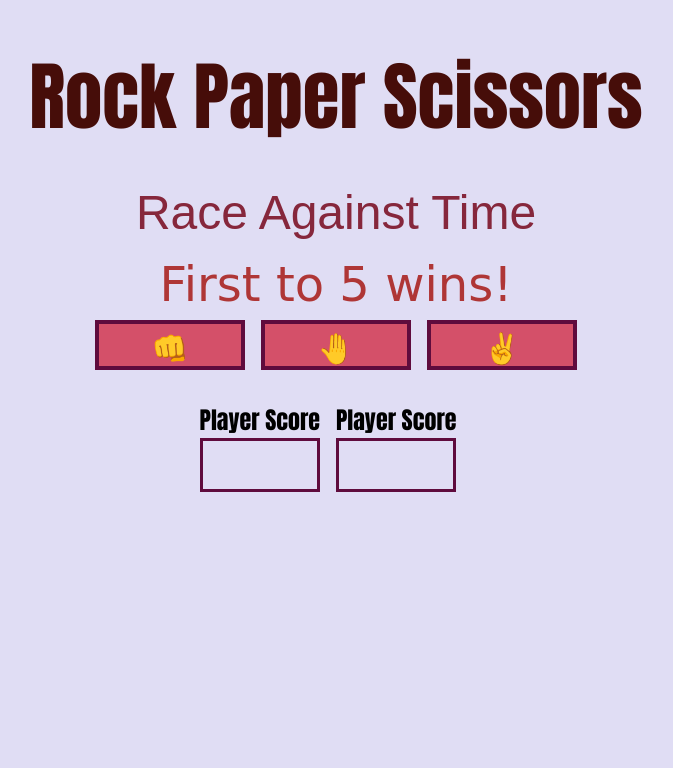
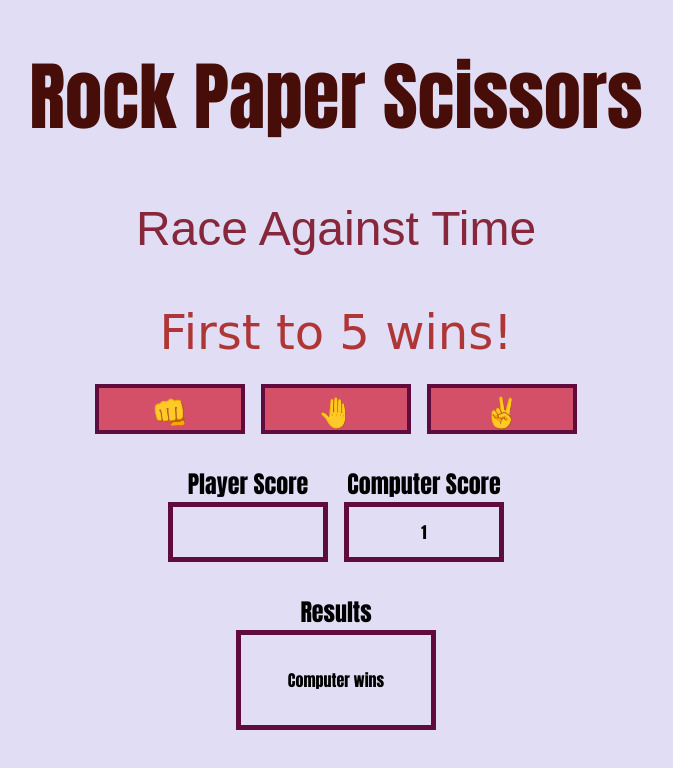
Before and after one commit to Kohese/Rock-Paper-Scissors, a plain HTML site: page index.html in a window 1280 px wide. Both pictures are taken after a click on the button "✌️". Shown: the whole page, without its empty margins (304-977 px from the left). Drawn offline with Linux system fonts and the light colour scheme; a web font is replaced by a local one.

Commit message:
Updated fuctionality of project

```diff
--- a/app.js
+++ b/app.js
@@ -1,19 +1,48 @@
-const button = document.querySelectorAll('button')
+const button = document.querySelectorAll("button");
+const playerBox = document.getElementById("player-box");
+const cpuBox = document.getElementById("computer-box");
+let results = document.getElementById("results-box");
+let plScore = 0;
+let cpuScore = 0;
+
 button.forEach((btn) => {
-  btn.addEventListener('click', (e) => {
-    let playerChoice = e.target.value
-  })
-})
-const choices = ['Rock', 'Paper', 'Scissors']
+  btn.addEventListener("click", (e) => {
+    let playerChoice = e.target.value;
+    round(playerChoice, getComputerChoice());
+    win(plScore, cpuScore);
+  });
+});
+const choices = ["Rock", "Paper", "Scissors"];
 function getComputerChoice() {
-  return choices[Math.floor(Math.random() * choices.length)]
+  return choices[Math.floor(Math.random() * choices.length)];
 }
 
-function win() {
-  return computerScore > playerScore ? 'The Computer Wins' : 'The Player Wins'
+function win(playerScore, computerScore) {
+  if (playerScore === 5 || computerScore === 5) {
+    return computerScore > playerScore
+      ? (results.textContent = "The Computer Wins")
+      : (results.textContent = "The Player Wins");
+  }
 }
-
 function round(player, computer) {
-
+  if (plScore === 5 || cpuScore === 5) return;
+  switch (true) {
+    case player === computer:
+      results.textContent = "hmmm it's a tie";
+      break;
+    case player == "Rock" && computer === "Scissors":
+    case player === "Paper" && computer === "Rock":
+    case player === "Scissors" && computer === "Paper":
+      plScore++;
+      playerBox.textContent = plScore;
+      results.textContent = `Player wins`;
+      break;
+    case player == "Rock" && computer === "Paper":
+    case player === "Paper" && computer === "Scissors":
+    case player === "Scissors" && computer === "Rock":
+      cpuScore++;
+      cpuBox.textContent = cpuScore;
+      results.textContent = `Computer wins`;
+      break;
+  }
 }
-// round()
--- a/index.html
+++ b/index.html
@@ -23,22 +23,23 @@
       <p class="hero hero-p">Race Against Time</p>
       <p class="hero hero-5">First to 5 wins!</p>
       <div class="container">
-        <button id="rock" value="Rock">👊</button>
-        <button id="paper" value="Paper">🤚</button>
-        <button id="scissors" value="Scissors">✌️</button>
+        <button value="Rock">👊</button>
+        <button value="Paper">🤚</button>
+        <button value="Scissors">✌️</button>
       </div>
       <div class="score-container">
         <div class="playerScore">
           <h3>Player Score</h3>
-          <div class="box"></div>
+          <div id="player-box" class="box"></div>
         </div>
         <div class="computerScore">
-          <h3>Player Score</h3>
-          <div class="box"></div>
+          <h3>Computer Score</h3>
+          <div id="computer-box" class="box"></div>
         </div>
-        <div class="results">
-
-        </div>
+      </div>
+      <div class="results">
+        <h3>Results</h3>
+        <div id="results-box"class="result-box"></div>
       </div>
     </div>
     <script src="app.js"></script>
--- a/style.css
+++ b/style.css
@@ -53,29 +53,26 @@ button:hover {
   font-family: 'Edu TAS Beginner', cursive;
   font-size: 40px;
   color: #af3636;
-  margin-top: 20px;
-  margin-bottom: 20px;
+  margin: 24px;
 }
 
 .hero-p {
   font-family: Arial, Helvetica, sans-serif;
   font-size: 50px;
   color: #86273c;
-  margin: 20px;
+  margin: 24px;
 }
 
 .hero {
   font-size: 48px;
   font-weight: 500;
-  margin: 8px;
 }
 
 .score-container {
   display: flex;
-  width: 80%;
+  justify-content: center;
+  width: 50%;
   margin: 32px auto;
-  justify-content: center;
-  align-items: center;
   gap: 16px;
 }
 
@@ -84,6 +81,21 @@ h3 {
 }
 
 .box {
-  border: 3px solid #5f0b3d;
-  padding: 24px 32px;
+  border: 5px solid #5f0b3d;
+  width: 160px;
+  height: 60px;
+  display: flex;
+  align-items: center;
+  justify-content: center;
 }
+
+.result-box {
+  border: 5px solid #5f0b3d;
+  width: 200px;
+  height: 100px;
+  margin: auto;
+  display: flex;
+  align-items: center;
+  justify-content: center;
+  font-size: 16px;;
+}
```
